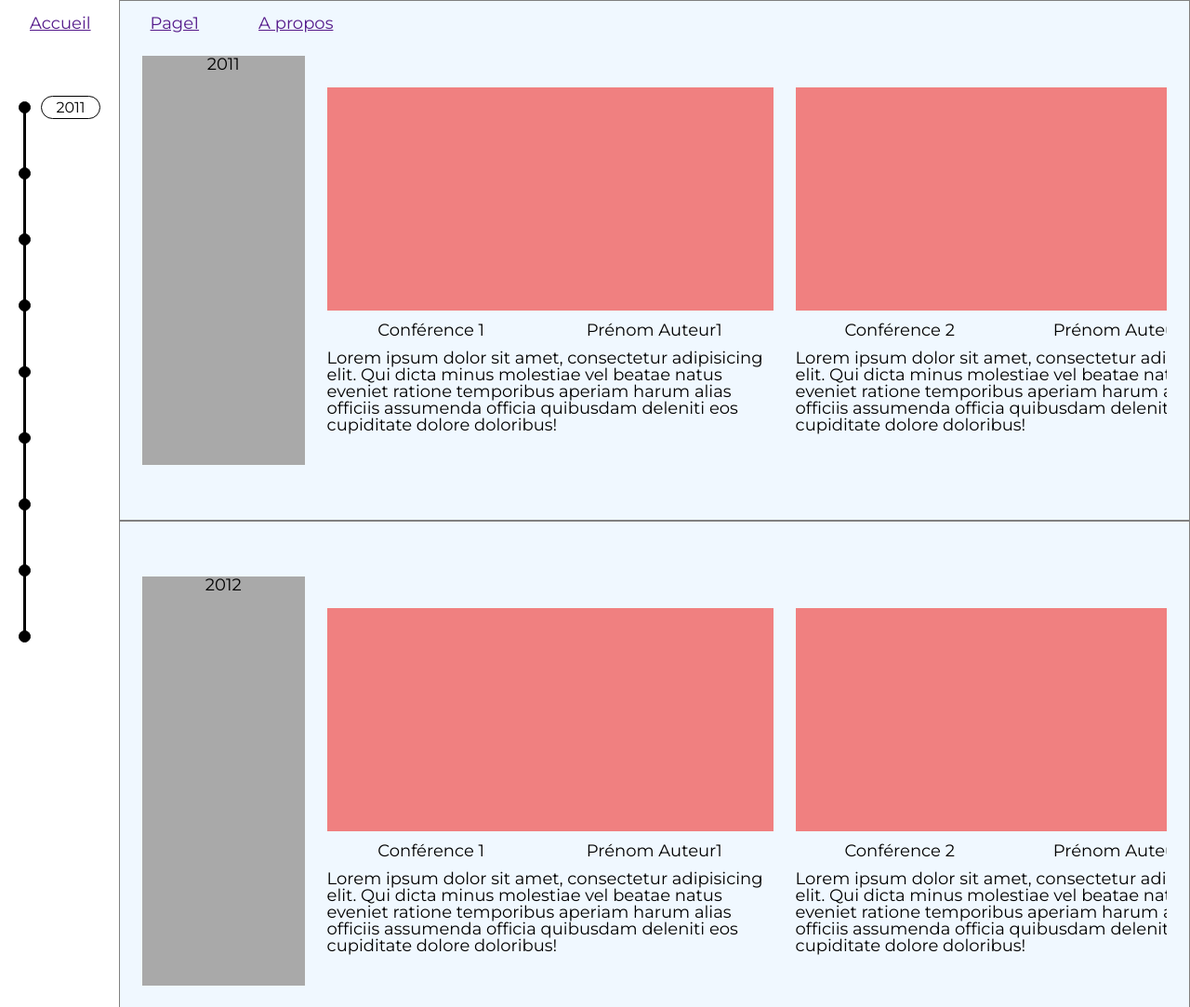
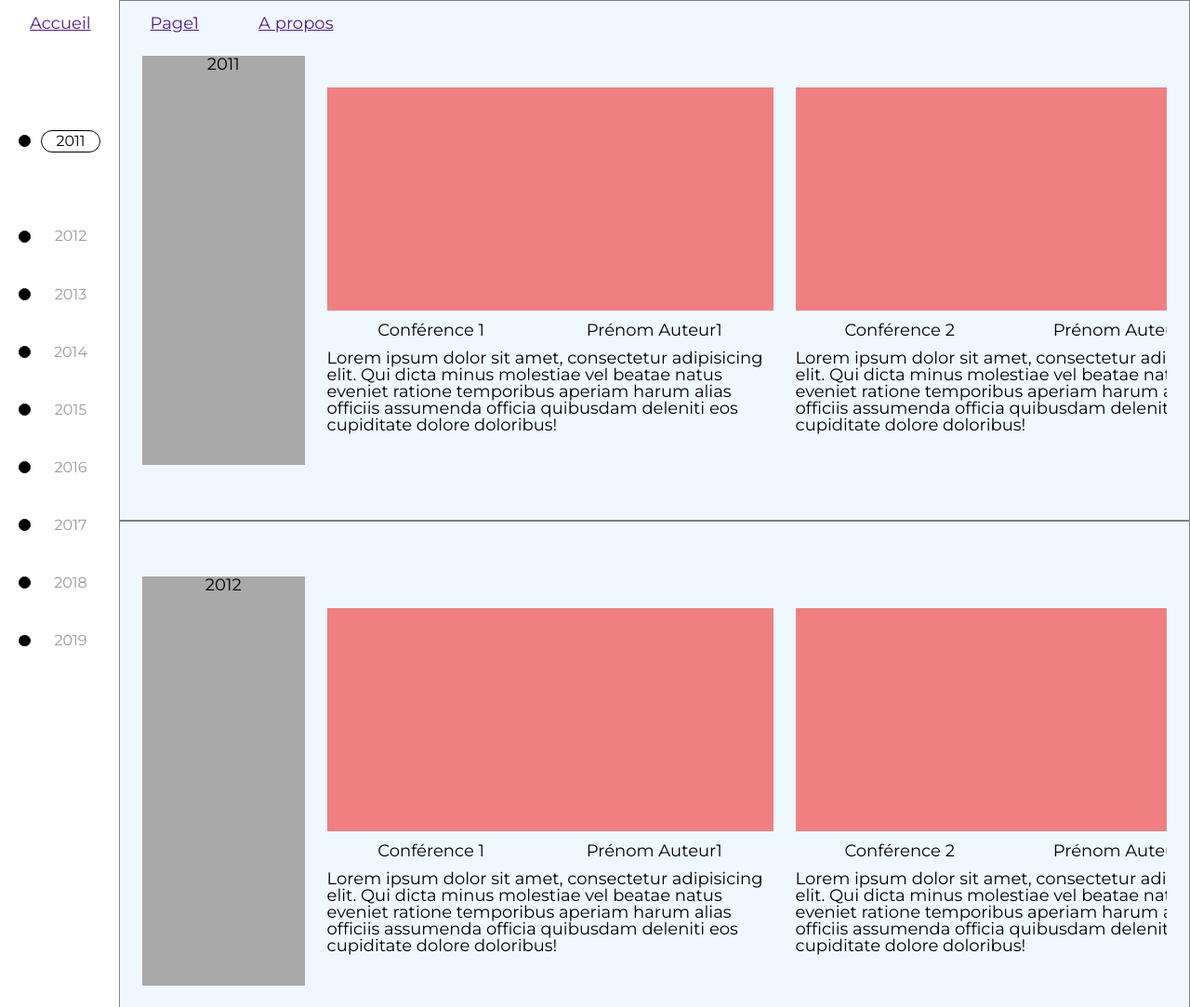
Before and after one commit to Arnocaster/Arnocaster.github.io, a plain HTML site: page MRProto/index.html in a window 1280 px wide. Shown: the top 1083 px of the page at 93% size. Drawn offline with Linux system fonts and the light colour scheme.

Commit message:
ajout transitions

```diff
--- a/MRProto/css/styles.css
+++ b/MRProto/css/styles.css
@@ -145,6 +145,8 @@ body{
     justify-content: center;
     align-items: center;
     align-content: space-around;
+    flex-grow: 1;
+    transition: all 0.75s;
 }
 
 .aside__y--dot{
@@ -158,16 +160,21 @@ body{
 
 
 .aside__y--text{
-    opacity: 0;
+    opacity: 0.4;
     text-align: center;
     width: 4rem;
     font-size: 1rem;
     padding: 0.2rem 0.75rem;
     border-radius: 1.25rem;
-    border : 1px solid black;
+    transition: all 0.75s;
+
 }
 
+.aside__y--dot-container-focus{
+flex-grow: 3;
+}
 .aside__y--text-show {
+    border : 1px solid black;
     opacity: 1;
 }
 
--- a/MRProto/js/script.js
+++ b/MRProto/js/script.js
@@ -27,20 +27,25 @@ const setDots = ()=>{
         const dotElt = contElt.querySelector('.aside__y--dot');
         const yearElt = contElt.querySelector('.aside__y--text');
 
-        if (index === yearFocusInd) {yearElt.classList.add('aside__y--text-show')}
-        else {yearElt.classList.remove('aside__y--text-show')}
+        if (index === yearFocusInd) {
+            yearElt.classList.add('aside__y--text-show');
+            contElt.classList.add('aside__y--dot-container-focus');
+        }
+        else {
+            yearElt.classList.remove('aside__y--text-show');
+            contElt.classList.remove('aside__y--dot-container-focus');}
 
         const leftLineOffset = dotElt.offsetLeft + (dotElt.offsetWidth/2);
         console.log(contElt,dotElt,yearElt);
         // Line
-        if (index < contElts.length -1){
-        ctx.lineWidth = 3;
-        ctx.lineCap = "round";
-        ctx.beginPath();
-        ctx.moveTo(leftLineOffset,contElt.offsetTop+contElt.offsetHeight/2);
-        ctx.lineTo(leftLineOffset,contElts[index+1].offsetTop+contElt.offsetHeight/2);
-        ctx.stroke();
-        }
+        // if (index < contElts.length -1){
+        // ctx.lineWidth = 3;
+        // ctx.lineCap = "round";
+        // ctx.beginPath();
+        // ctx.moveTo(leftLineOffset,contElt.offsetTop+contElt.offsetHeight/2);
+        // ctx.lineTo(leftLineOffset,contElts[index+1].offsetTop+contElt.offsetHeight/2);
+        // ctx.stroke();
+        // }
         // //Marker
         // const
         // ctx.lineWidth = 3;
```
